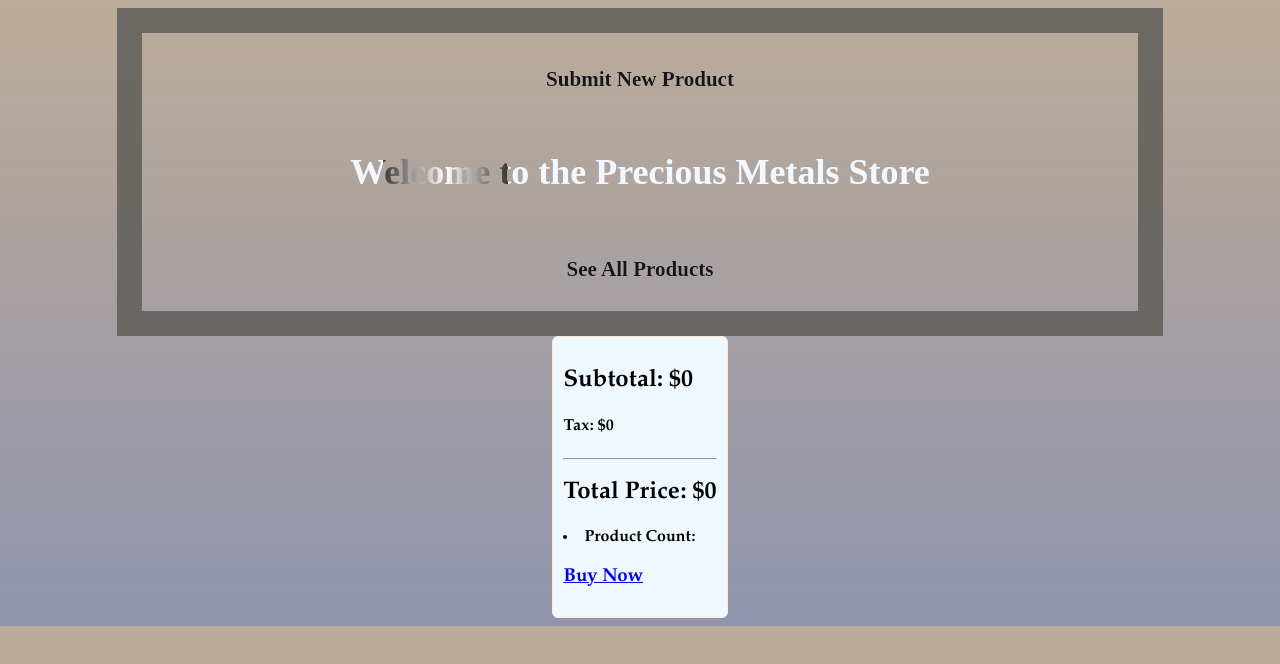
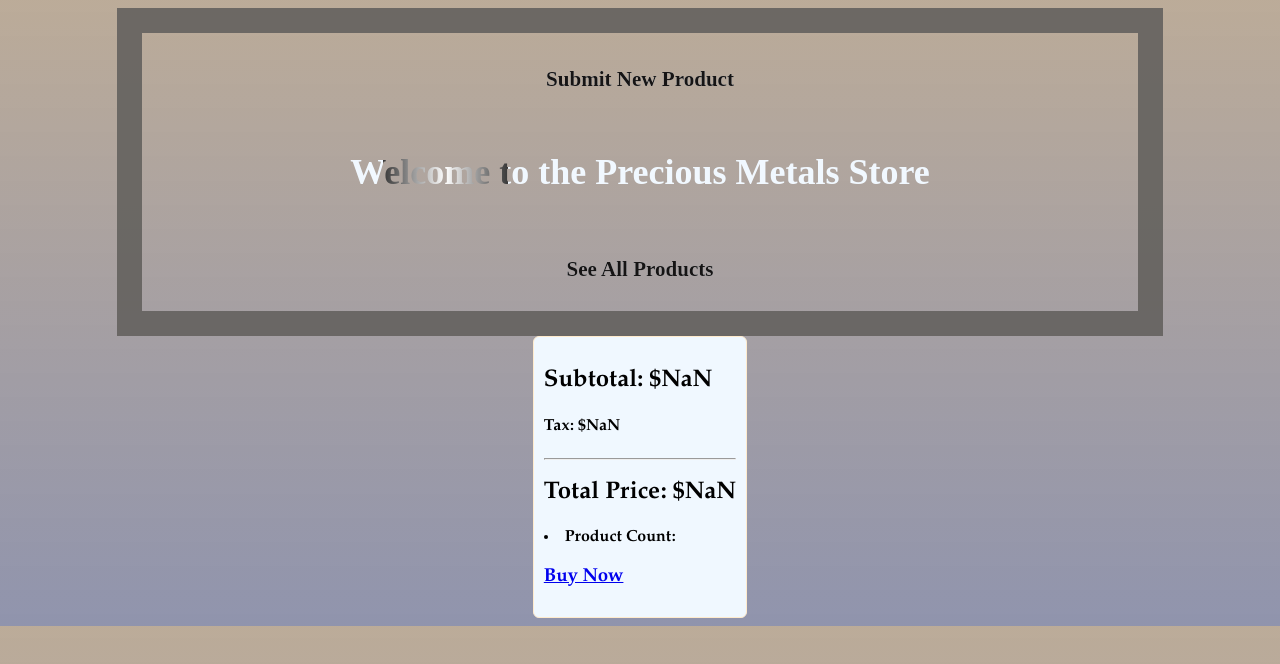
Before and after one commit to DeborahCampos1/E-Commerce-CTA, a React (Create React App) app in the folder front-end/: page /cart in a window 1280 px wide. Shown: the top 664 px of the page. Built offline with nearby package versions, Linux system fonts and the light colour scheme; no server answers.

Commit message:
corrected NaN cart error

```diff
--- a/front-end/src/Components/Cart.js
+++ b/front-end/src/Components/Cart.js
@@ -4,12 +4,12 @@ import currencyFormatter from "./Utility"
 
 
 function Cart ({subtotal, itemname, itemcount, cartsub, itemlist}){
-    let totalprice = cartsub * 1.08;
+    let totalprice = subtotal * 1.08;
 
     return (
         <div id='cart'>
-            <h2>Subtotal: {currencyFormatter.format(cartsub)}</h2>
-            <h4>Tax: {currencyFormatter.format(cartsub * 0.08)}</h4>
+            <h2>Subtotal: {currencyFormatter.format(subtotal)}</h2>
+            <h4>Tax: {currencyFormatter.format(subtotal * 0.08)}</h4>
             <hr></hr>
             <h2>Total Price: {currencyFormatter.format(totalprice)}</h2>
             {/* <li>{itemlist}</li> */}
```
